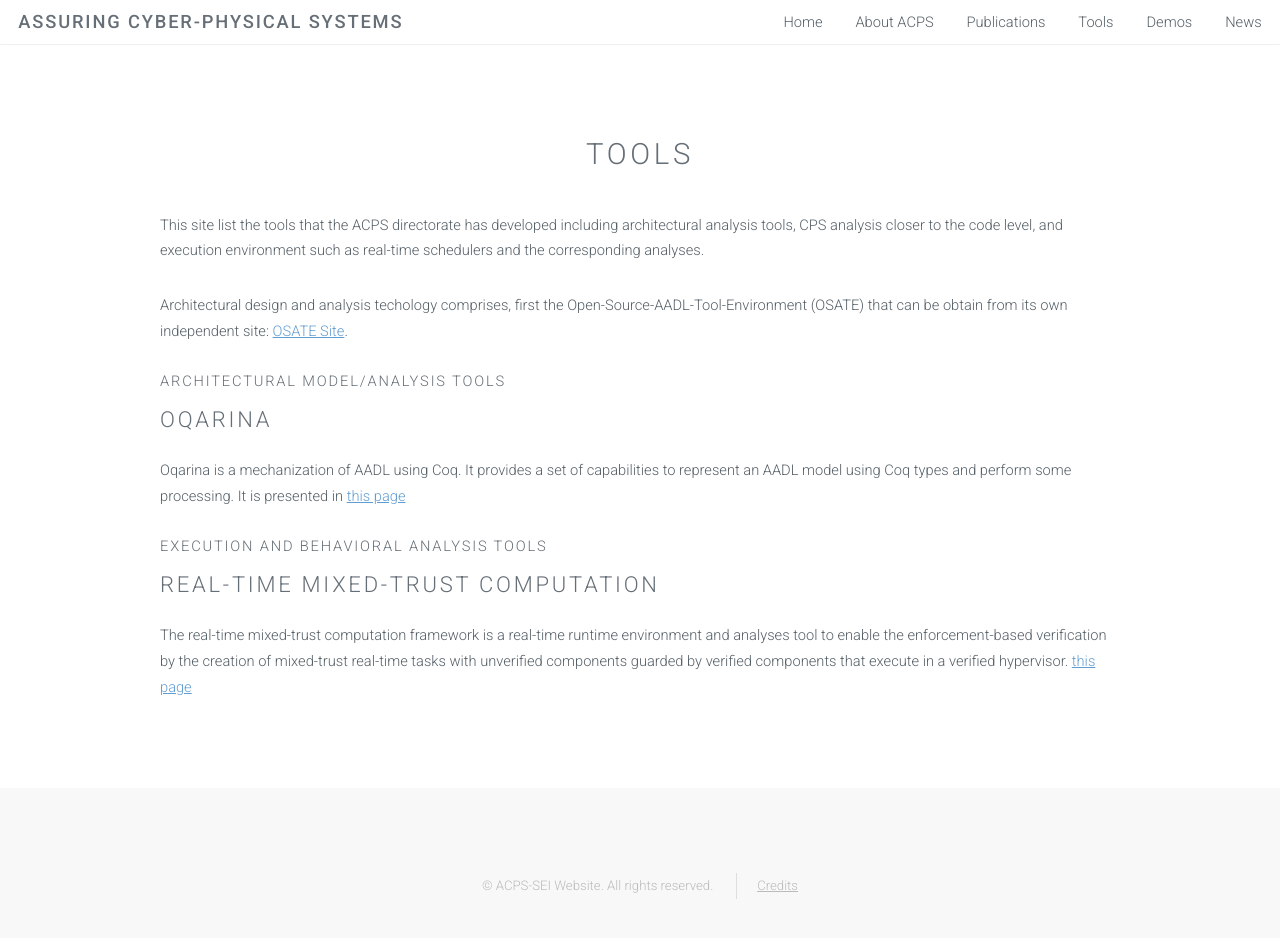
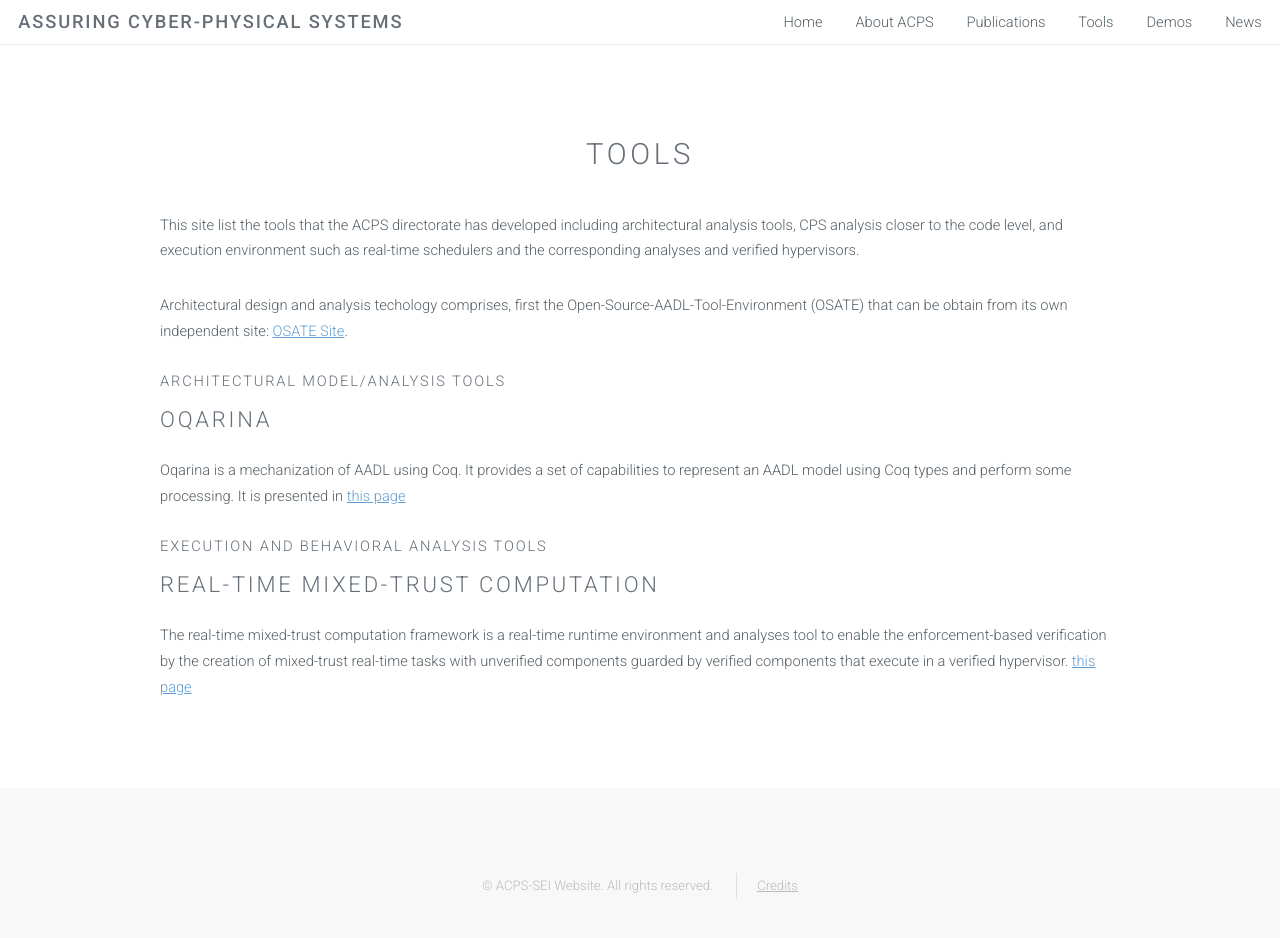
Before and after one commit to ACPS-SEI/acps-sei.github.io, a Jekyll site: the page built from tools.md, in a window 1280 px wide and 958 px high. Shown: the top 938 px of the window. Built offline with Jekyll 4.4.1, drawn with Linux system fonts in a browser that asks for light colours.

Commit message:
Added the hypervisor to the tools page

```diff
--- a/tools.md
+++ b/tools.md
@@ -3,7 +3,7 @@ layout: post
 title: Tools
 ---
 
-This site list the tools that the ACPS directorate has developed including architectural analysis tools, CPS analysis closer to the code level, and execution environment such as real-time schedulers and the corresponding analyses.
+This site list the tools that the ACPS directorate has developed including architectural analysis tools, CPS analysis closer to the code level, and execution environment such as real-time schedulers and the corresponding analyses and verified hypervisors.
 
  Architectural design and analysis techology comprises, first the Open-Source-AADL-Tool-Environment (OSATE) that can be obtain from its own independent site: [OSATE Site](https://osate.org).
 
```
